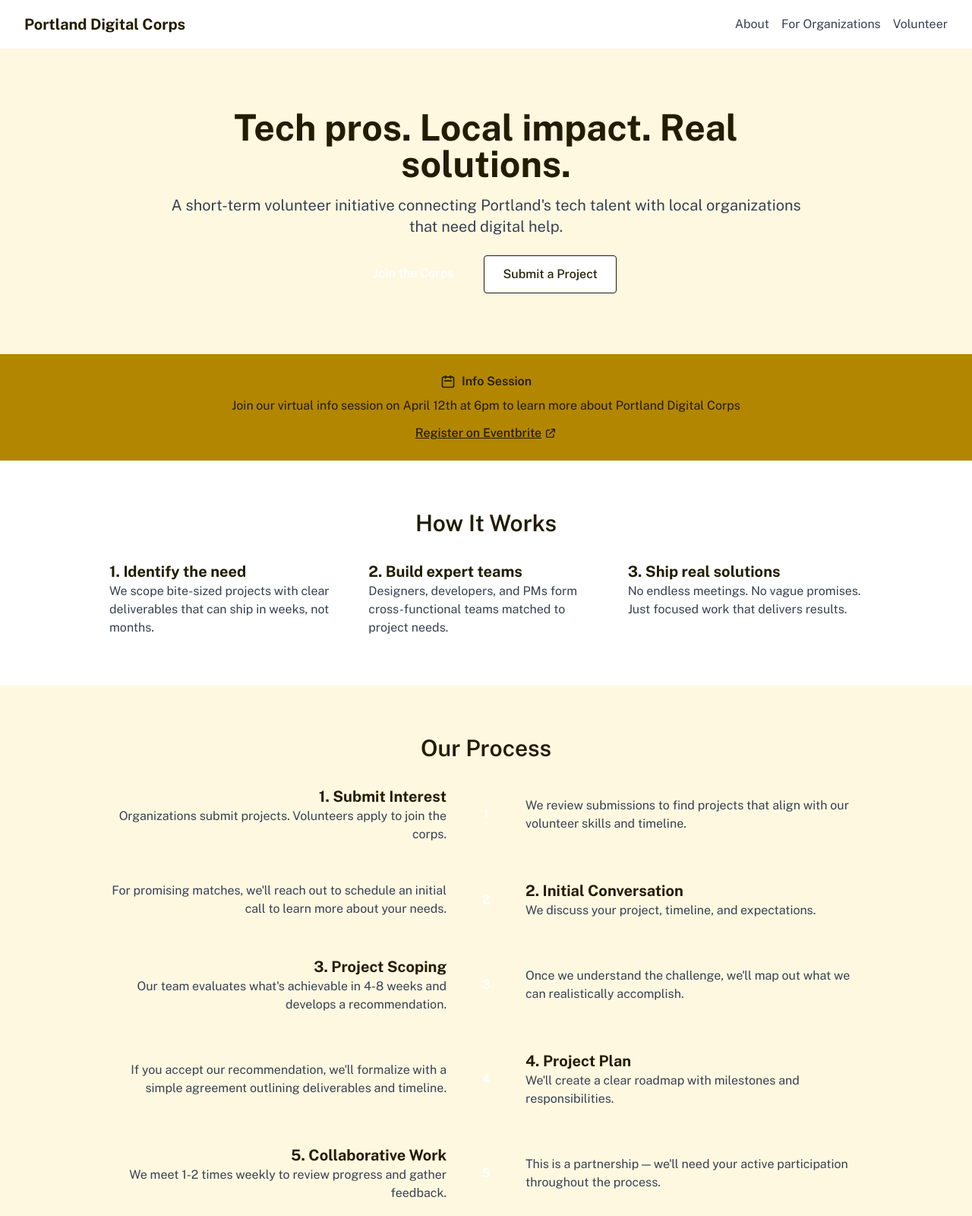
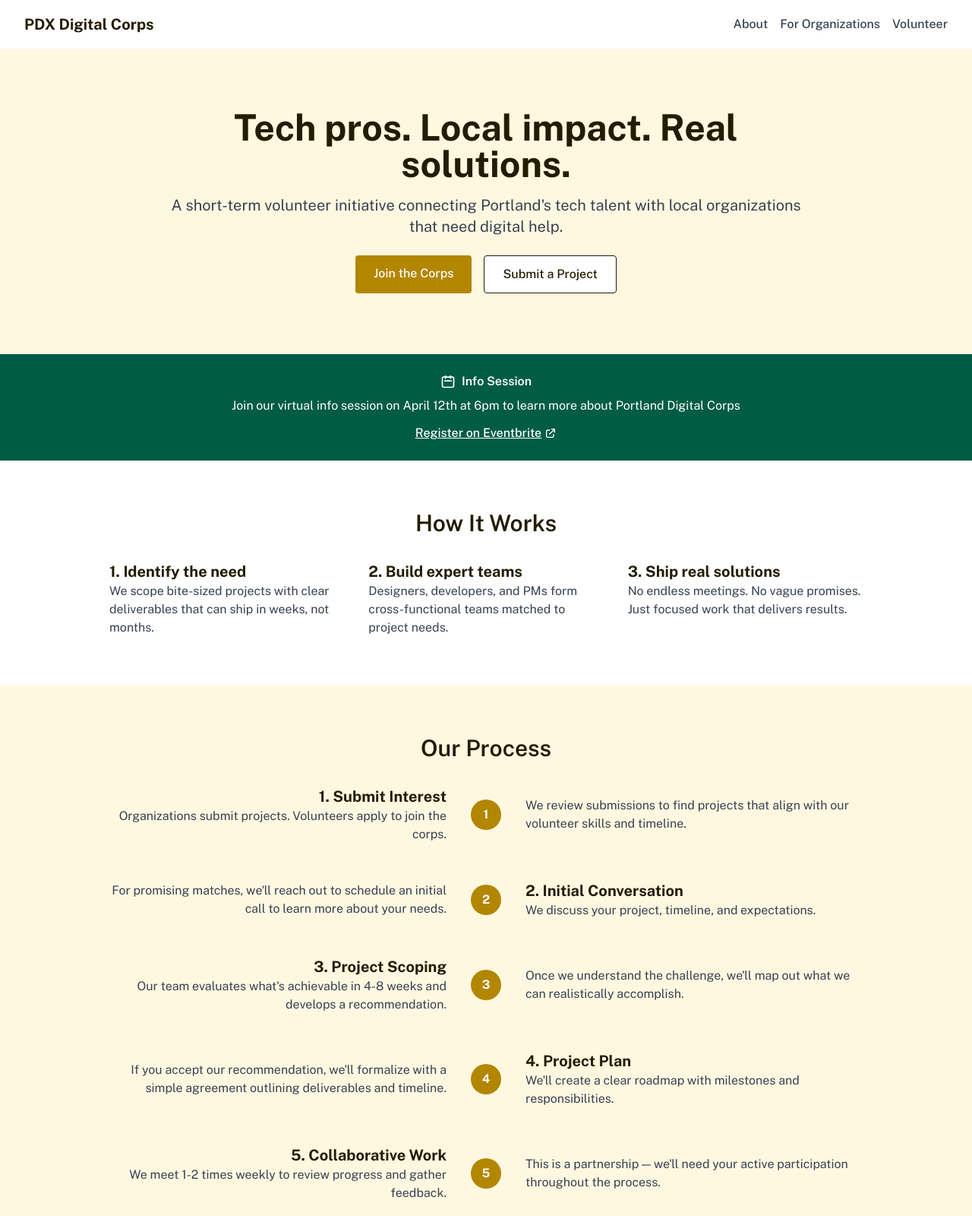
Before and after one commit to PDX-Digital-Corps/homepage, a plain HTML site: page index.html in a window 1280 px wide. Shown: the top 1600 px of the page at 76% size. Drawn offline with nearby package versions, Linux system fonts and the light colour scheme.

Commit message:
Update index.html

```diff
--- a/index.html
+++ b/index.html
@@ -34,11 +34,11 @@
 <nav class="bg-white shadow-sm">
   <div class="max-w-7xl mx-auto px-4 sm:px-6 lg:px-8">
     <div class="flex justify-between h-16 items-center">
-        <a href="/" class="text-xl font-bold text-pdx-dark">Portland Digital Corps</a>
+      <a href="/" class="text-xl font-bold text-pdx-dark">PDX Digital Corps</a>
       <div class="flex space-x-4">
-          <a href="/about.html" class="text-gray-700 hover:text-pdx-blue">About</a>
-          <a href="/orgs.html" class="text-gray-700 hover:text-pdx-blue">For Organizations</a>
-          <a href="/volunteer.html" class="text-gray-700 hover:text-pdx-blue">Volunteer</a>
+        <a href="/about.html" class="text-gray-700 hover:text-pdx-gold font-medium">About</a>
+        <a href="/orgs.html" class="text-gray-700 hover:text-pdx-gold font-medium">For Organizations</a>
+        <a href="/volunteer.html" class="text-gray-700 hover:text-pdx-gold font-medium">Volunteer</a>
       </div>
     </div>
   </div>
@@ -52,14 +52,14 @@
       A short-term volunteer initiative connecting Portland's tech talent with local organizations that need digital help.
     </p>
     <div class="flex flex-col sm:flex-row gap-4 justify-center">
-        <a href="/volunteer.html" class="px-6 py-3 bg-pdx-blue text-white font-medium rounded hover:bg-pdx-dark transition-colors">Join the Corps</a>
+      <a href="/volunteer.html" class="px-6 py-3 bg-pdx-gold text-white font-medium rounded hover:bg-pdx-dark transition-colors">Join the Corps</a>
       <a href="/orgs.html" class="px-6 py-3 bg-white text-pdx-dark border border-pdx-dark font-medium rounded hover:bg-gray-50 transition-colors">Submit a Project</a>
     </div>
   </div>
 </header>
 
   <!-- Info Session -->
-  <section class="py-6 bg-pdx-gold text-pdx-dark">
+<section class="py-6 bg-pdx-green text-white">
   <div class="max-w-4xl mx-auto text-center px-4">
     <div class="flex items-center justify-center gap-2 mb-2">
       <svg xmlns="http://www.w3.org/2000/svg" class="h-5 w-5" fill="none" viewBox="0 0 24 24" stroke="currentColor">
@@ -68,7 +68,7 @@
       <span class="font-semibold">Info Session</span>
     </div>
     <p class="mb-3">Join our virtual info session on April 12th at 6pm to learn more about Portland Digital Corps</p>
-      <a href="https://www.eventbrite.com/YOUR_EVENT_LINK" target="_blank" class="inline-flex items-center font-medium text-pdx-dark underline hover:text-pdx-blue">
+    <a href="https://www.eventbrite.com/YOUR_EVENT_LINK" target="_blank" class="inline-flex items-center font-medium text-white underline hover:text-gray-100">
       Register on Eventbrite
       <svg xmlns="http://www.w3.org/2000/svg" class="h-4 w-4 ml-1" fill="none" viewBox="0 0 24 24" stroke="currentColor">
         <path stroke-linecap="round" stroke-linejoin="round" stroke-width="2" d="M10 6H6a2 2 0 00-2 2v10a2 2 0 002 2h10a2 2 0 002-2v-4M14 4h6m0 0v6m0-6L10 14" />
@@ -115,7 +115,7 @@
               <h3 class="text-xl font-bold text-pdx-dark">1. Submit Interest</h3>
               <p class="text-gray-700">Organizations submit projects. Volunteers apply to join the corps.</p>
             </div>
-            <div class="w-10 h-10 rounded-full bg-pdx-blue text-white flex items-center justify-center font-bold z-10">1</div>
+            <div class="w-10 h-10 rounded-full bg-pdx-gold text-white flex items-center justify-center font-bold z-10">1</div>
             <div class="flex-1 md:pl-8">
               <p class="text-gray-700">We review submissions to find projects that align with our volunteer skills and timeline.</p>
             </div>
@@ -126,7 +126,7 @@
             <div class="flex-1 md:text-right md:pr-8 mb-4 md:mb-0">
               <p class="text-gray-700">For promising matches, we'll reach out to schedule an initial call to learn more about your needs.</p>
             </div>
-            <div class="w-10 h-10 rounded-full bg-pdx-blue text-white flex items-center justify-center font-bold z-10">2</div>
+            <div class="w-10 h-10 rounded-full bg-pdx-gold text-white flex items-center justify-center font-bold z-10">2</div>
             <div class="flex-1 md:pl-8">
               <h3 class="text-xl font-bold text-pdx-dark">2. Initial Conversation</h3>
               <p class="text-gray-700">We discuss your project, timeline, and expectations.</p>
@@ -139,7 +139,7 @@
               <h3 class="text-xl font-bold text-pdx-dark">3. Project Scoping</h3>
               <p class="text-gray-700">Our team evaluates what's achievable in 4-8 weeks and develops a recommendation.</p>
             </div>
-            <div class="w-10 h-10 rounded-full bg-pdx-blue text-white flex items-center justify-center font-bold z-10">3</div>
+           <div class="w-10 h-10 rounded-full bg-pdx-gold text-white flex items-center justify-center font-bold z-10">3</div>
             <div class="flex-1 md:pl-8">
               <p class="text-gray-700">Once we understand the challenge, we'll map out what we can realistically accomplish.</p>
             </div>
@@ -150,7 +150,7 @@
             <div class="flex-1 md:text-right md:pr-8 mb-4 md:mb-0">
               <p class="text-gray-700">If you accept our recommendation, we'll formalize with a simple agreement outlining deliverables and timeline.</p>
             </div>
-            <div class="w-10 h-10 rounded-full bg-pdx-blue text-white flex items-center justify-center font-bold z-10">4</div>
+            <div class="w-10 h-10 rounded-full bg-pdx-gold text-white flex items-center justify-center font-bold z-10">4</div>
             <div class="flex-1 md:pl-8">
               <h3 class="text-xl font-bold text-pdx-dark">4. Project Plan</h3>
               <p class="text-gray-700">We'll create a clear roadmap with milestones and responsibilities.</p>
@@ -163,7 +163,7 @@
               <h3 class="text-xl font-bold text-pdx-dark">5. Collaborative Work</h3>
               <p class="text-gray-700">We meet 1-2 times weekly to review progress and gather feedback.</p>
             </div>
-            <div class="w-10 h-10 rounded-full bg-pdx-blue text-white flex items-center justify-center font-bold z-10">5</div>
+            <div class="w-10 h-10 rounded-full bg-pdx-gold text-white flex items-center justify-center font-bold z-10">5</div>
             <div class="flex-1 md:pl-8">
               <p class="text-gray-700">This is a partnership — we'll need your active participation throughout the process.</p>
             </div>
@@ -174,7 +174,7 @@
             <div class="flex-1 md:text-right md:pr-8 mb-4 md:mb-0">
               <p class="text-gray-700">We deliver the completed project, provide documentation, and ensure you know how to maintain it.</p>
             </div>
-            <div class="w-10 h-10 rounded-full bg-pdx-blue text-white flex items-center justify-center font-bold z-10">6</div>
+            <div class="w-10 h-10 rounded-full bg-pdx-gold text-white flex items-center justify-center font-bold z-10">6</div>
             <div class="flex-1 md:pl-8">
               <h3 class="text-xl font-bold text-pdx-dark">6. Project Delivery</h3>
               <p class="text-gray-700">You receive the completed solution, documentation, and any training needed.</p>
@@ -258,12 +258,12 @@
   </section>
 
   <!-- Call to Action -->
-  <section class="py-16 bg-pdx-blue text-white text-center" id="volunteer">
+<section class="py-16 bg-pdx-gold text-white text-center" id="volunteer">
   <h2 class="text-3xl font-bold mb-4">Ready to make an impact?</h2>
   <p class="text-lg mb-6 max-w-2xl mx-auto">
     This isn't just volunteering—it's a chance to build your portfolio, connect with others, and create real value for Portland organizations.
   </p>
-    <a href="/volunteer.html" class="px-6 py-3 bg-white text-pdx-blue font-medium rounded hover:bg-gray-100 transition-colors">Apply to Volunteer</a>
+  <a href="/volunteer.html" class="px-6 py-3 bg-white text-pdx-gold font-medium rounded hover:bg-gray-100 transition-colors">Apply to Volunteer</a>
   <p class="mt-4 text-sm max-w-xl mx-auto">
     Projects run in short sprints. You'll work on real problems, build your portfolio, and connect with other civic-minded professionals.
   </p>
@@ -331,8 +331,8 @@
     <p class="mb-1 font-serif text-base">Digital Design Corps of Portland</p>
     <p>PDX Digital Corps · 2025 · Volunteer-powered</p>
     <p class="mt-2">
-    <a href="/about.html" class="text-pdx-blue hover:underline">About</a> ·
-    <a href="mailto:contact@portlanddigitalcorps.org" class="text-pdx-blue hover:underline">Contact</a>
+      <a href="/about.html" class="text-pdx-gold hover:underline">About</a> ·
+      <a href="mailto:contact@portlanddigitalcorps.org" class="text-pdx-gold hover:underline">Contact</a>
     </p>
   </footer>
 </body>
```
Lines whose indentation alone changed are shown as unchanged.
